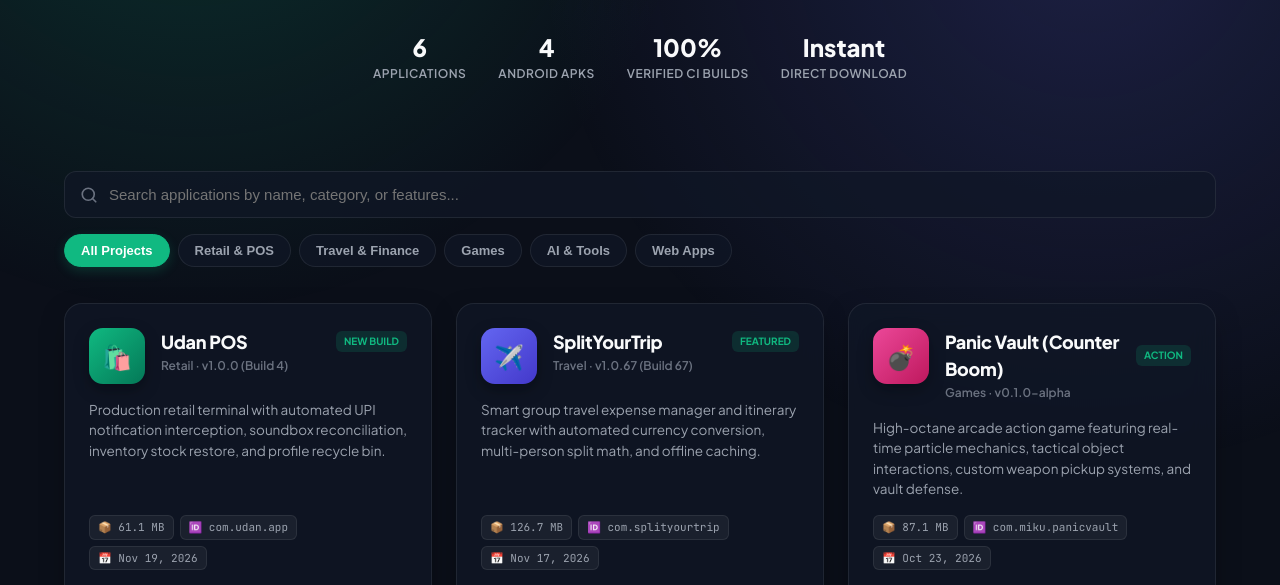
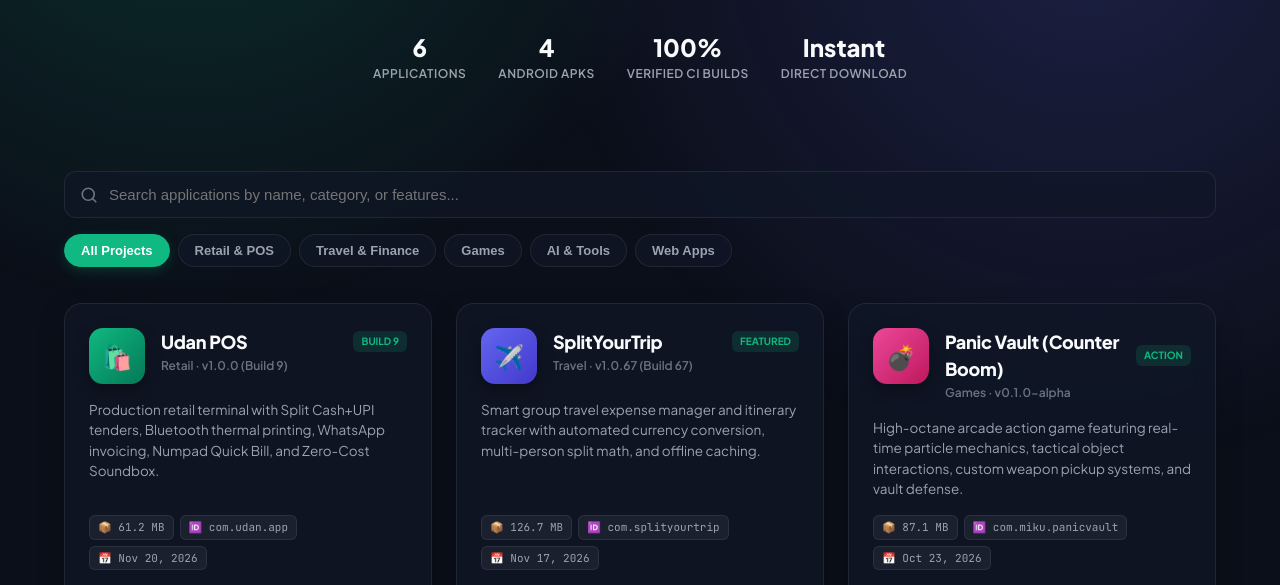
Before and after one commit to miku1113/projects, a plain HTML site: page index.html in a window 1280 px wide. Shown: the part 320-905 px from the top of the page. Drawn offline with Linux system fonts and the light colour scheme.

Commit message:
chore: update Udan POS download link to v1.0.0 (Build 9) with Split Payments & Thermal Print

```diff
--- a/index.html
+++ b/index.html
@@ -678,17 +678,17 @@
         id: 'udan',
         title: 'Udan POS',
         category: 'Retail',
-        badge: 'NEW BUILD',
+        badge: 'BUILD 9',
         iconGrad: 'linear-gradient(135deg, #10B981, #047857)',
         iconText: '🛍️',
-        desc: 'Production retail terminal with automated UPI notification interception, soundbox reconciliation, inventory stock restore, and profile recycle bin.',
-        version: 'v1.0.0 (Build 4)',
+        desc: 'Production retail terminal with Split Cash+UPI tenders, Bluetooth thermal printing, WhatsApp invoicing, Numpad Quick Bill, and Zero-Cost Soundbox.',
+        version: 'v1.0.0 (Build 9)',
         packageId: 'com.udan.app',
-        size: '61.1 MB',
-        date: 'Nov 19, 2026',
-        downloadUrl: 'https://github.com/miku1113/udan/releases/download/v1.0.0-build-4/udan-pos.apk',
+        size: '61.2 MB',
+        date: 'Nov 20, 2026',
+        downloadUrl: 'https://github.com/miku1113/udan/releases/download/v1.0.0-build-9/udan-pos.apk',
         repoUrl: 'https://github.com/miku1113/udan',
-        tags: ['React Native', 'Supabase', 'UPI Soundbox', 'Android Bridge']
+        tags: ['React Native', 'Supabase', 'Split Payments', 'Thermal Print', 'WhatsApp', 'Numpad POS']
       },
       {
         id: 'splityourtrip',
```
